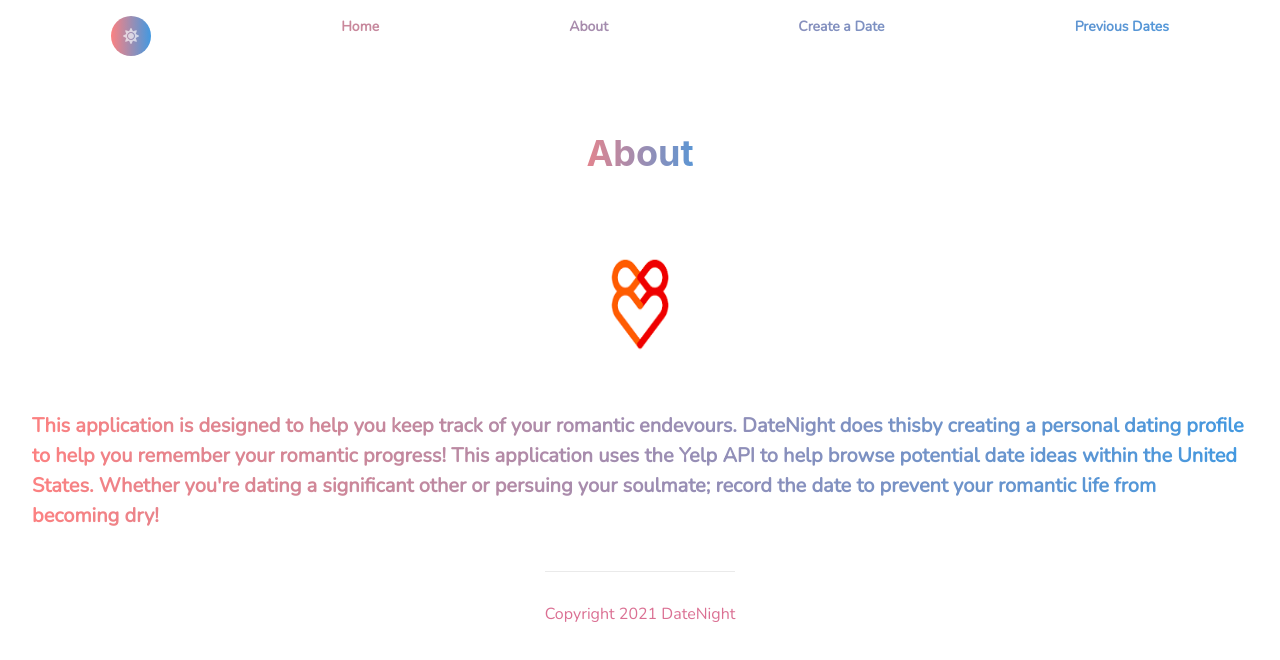
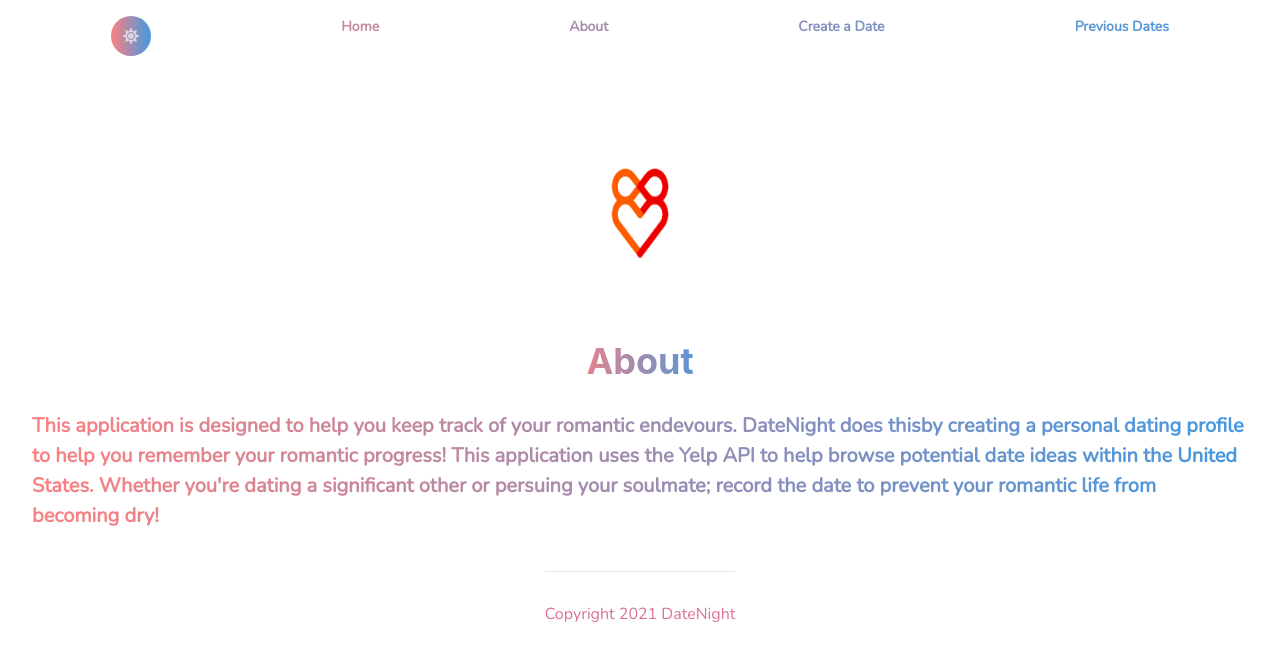
Before and after one commit to nme22/dateNight, a Next.js app: page /about in a window 1280 px wide. Shown: the top 660 px of the page. Built offline with nearby package versions, Linux system fonts and the light colour scheme.

Commit message:
fixed my margin issues with the supabase results

```diff
--- a/pages/about.js
+++ b/pages/about.js
@@ -21,6 +21,9 @@ const About = () => {
                fontSize={{ base: 'sm', md: 'md', lg: 'lg', xl: 'xl' }}
                p={8}
             >
+               <motion.div>
+                  <Image src="/datingIMG.png" h="200px" w="200px" />
+               </motion.div>
                <Heading
                   p="20px"
                   bgGradient="linear(to-r, red.300, blue.400 )"
@@ -28,9 +31,6 @@ const About = () => {
                >
                   About
                </Heading>
-               <motion.div>
-                  <Image src="/datingIMG.png" h="200px" w="200px" />
-               </motion.div>
 
                <Text
                   bgGradient="linear(to-r, red.300, blue.400 )"
--- a/styles/globals.css
+++ b/styles/globals.css
@@ -20,35 +20,6 @@ a {
 
 .content {
    max-width: 960px;
-  margin: 0 auto;
-}
-
-.form-date {
-  display: flex;
-  justify-content: center;
-}
-
-img {
-  height: 80px;
-  width: 80px;
-  border-radius: 50%;
-}
-
-nav {
-  margin: 10px auto 80px;
-  padding: 10px 0;
-  display: flex;
-  justify-content: flex-end;
-  align-items: flex-end;
-  border-bottom: 1px solid #ddd;
-}
-
-nav a {
-  margin-left: 12px;
-}
-
-nav .logo {
-  margin-right: auto;
 }
 
 footer {
@@ -60,11 +31,3 @@ footer {
    border-top: 1px solid #eaeaea;
    font-family: 'Nunito';
 }
-.not-found {
-  text-align: center;
-}
-
-.not-found a {
-  color: #4979ff;
-  text-decoration: underline;
-}
```
Also changed, not shown: pages/dates/create.js (+15 -1 lines), pages/dates/index.js (+5 -3 lines), styles/Dates.module.css (deleted, +0 -15 lines). Lines whose indentation alone changed are shown as unchanged.
